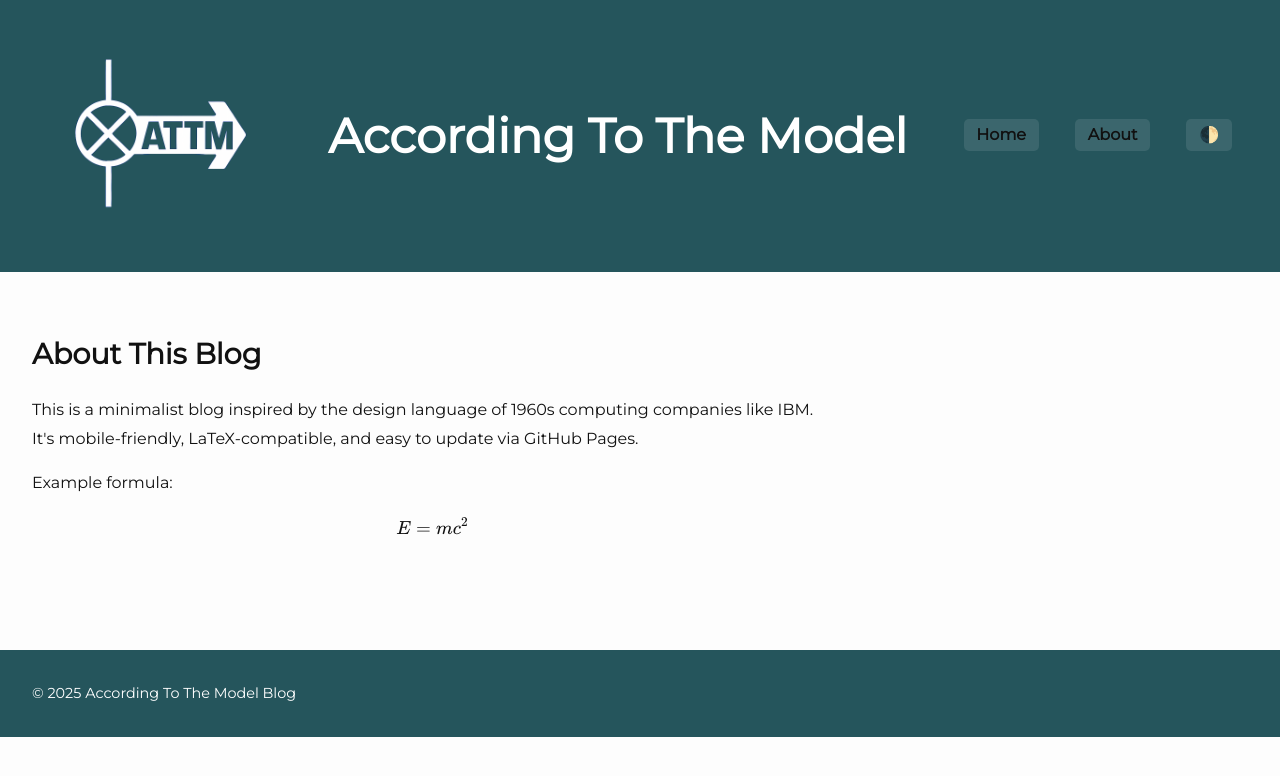
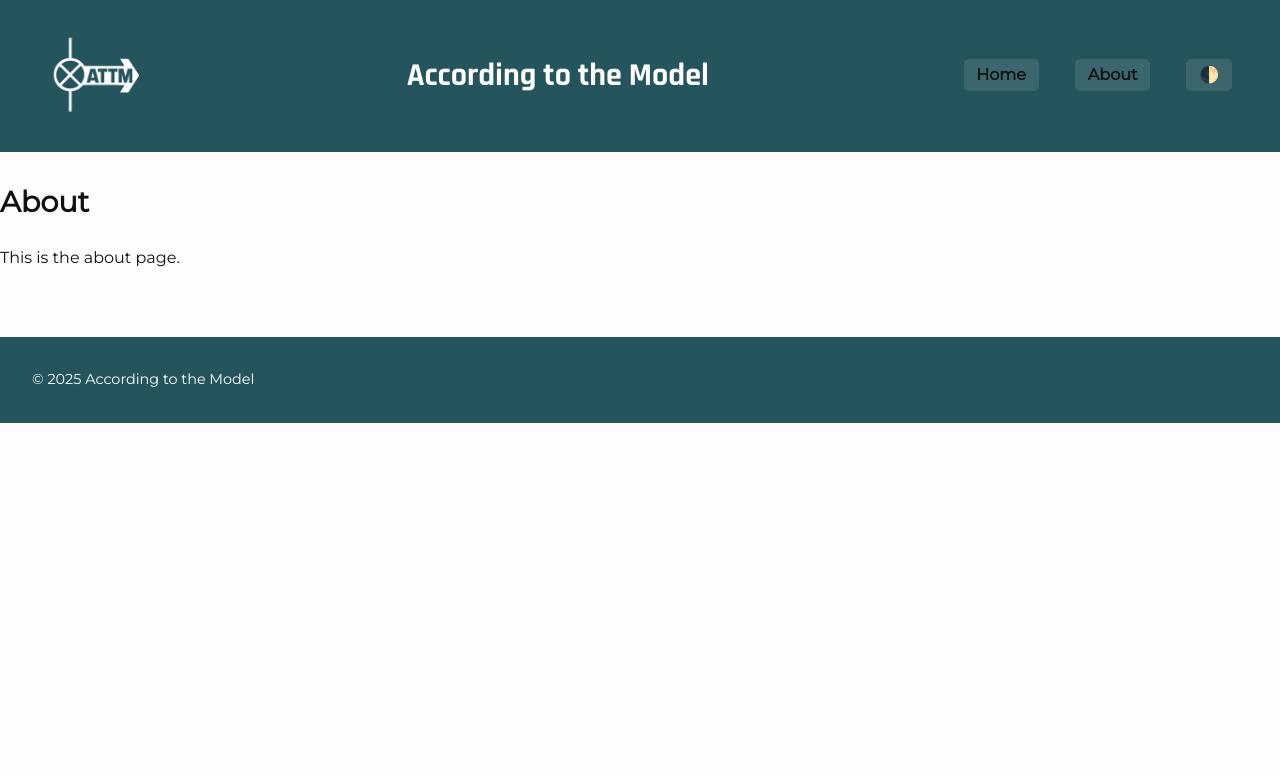
Before and after one commit to ATTM-Blog/ATTM-Blog.github.io, a plain HTML site: page about.html in a window 1280 px wide. Drawn offline with nearby package versions, Linux system fonts and the light colour scheme.

Commit message:
Add files via upload

```diff
--- a/about.html
+++ b/about.html
@@ -1,22 +1 @@
-<!DOCTYPE html>
-<html lang="en">
-<head>
-  <meta charset="UTF-8" />
-  <meta name="viewport" content="width=device-width, initial-scale=1" />
-  <link rel="stylesheet" href="style.css" />
-  <script src="site.js" defer></script>
-  <script id="MathJax-script" async
-    src="https://cdn.jsdelivr.net/npm/mathjax@3/es5/tex-mml-chtml.js"></script>
-</head>
-<body>
-  <header></header>
-  <main class="layout">
-    <article>
-      <h2>About This Blog</h2>
-      <p>This is a minimalist blog inspired by the design language of 1960s computing companies like IBM. It's mobile-friendly, LaTeX-compatible, and easy to update via GitHub Pages.</p>
-      <p>Example formula: $$E = mc^2$$</p>
-    </article>
-  </main>
-  <footer></footer>
-</body>
-</html>
+<!DOCTYPE html><html><head><meta charset='UTF-8'><link rel='stylesheet' href='style.css'><script src='site.js' defer></script></head><body><header></header><main><article><h2>About</h2><p>This is the about page.</p></article></main><footer></footer></body></html>
--- a/site.js
+++ b/site.js
@@ -1,6 +1,6 @@
 
-const BLOG_TITLE = "According To The Model";
-const COPYRIGHT_NOTICE = "© 2025 According To The Model Blog";
+const BLOG_TITLE = "According to the Model";
+const COPYRIGHT_NOTICE = "© 2025 According to the Model";
 
 const THEMES = {
   light: {
@@ -14,7 +14,7 @@ const THEMES = {
     font: "'Montserrat', sans-serif",
     background: "#111",
     foreground: "#fdfdfd",
-    accent: "#25555c",
+    accent: "#0050b3",
     navBg: "#222"
   }
 };
@@ -50,7 +50,7 @@ document.addEventListener("DOMContentLoaded", () => {
   const header = document.querySelector("header");
   if (header) {
     header.innerHTML = `
-      <img src="logo.png" alt="Logo" style="height: 240px;">
+      <img src="logo.png" alt="Logo" style="height: 120px;">
       <h1>${BLOG_TITLE}</h1>
       <nav>
         <a href="index.html">Home</a>
--- a/style.css
+++ b/style.css
@@ -3,9 +3,9 @@
 :root {
   --bg: #fdfdfd;
   --fg: #111;
-  --accent: #025555c;
+  --accent: #003d7c;
   --font-size: 16px;
-  --font-weight: 300;
+  --font-weight: 400;
   --nav-bg: #e0e8f0;
 }
 body {
@@ -27,8 +27,8 @@ header, footer {
   flex-wrap: wrap;
 }
 header h1 {
-  font-family: 'Montserrat', sans-serif;
-  font-size: 3rem;
+  font-family: 'Rajdhani', sans-serif;
+  font-size: 2rem;
   margin: 0;
 }
 header img {
```
